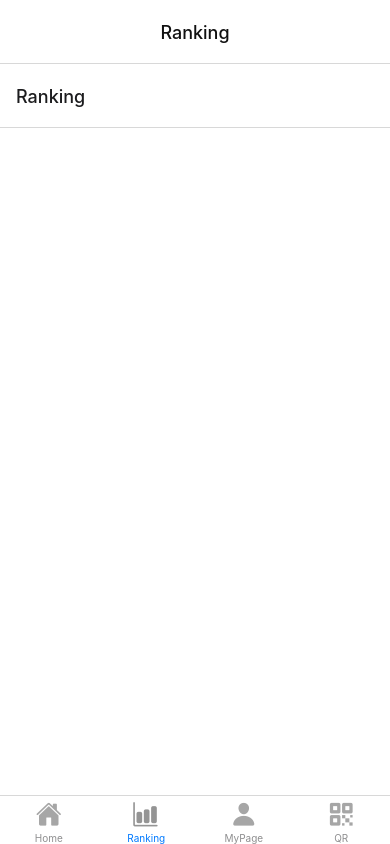
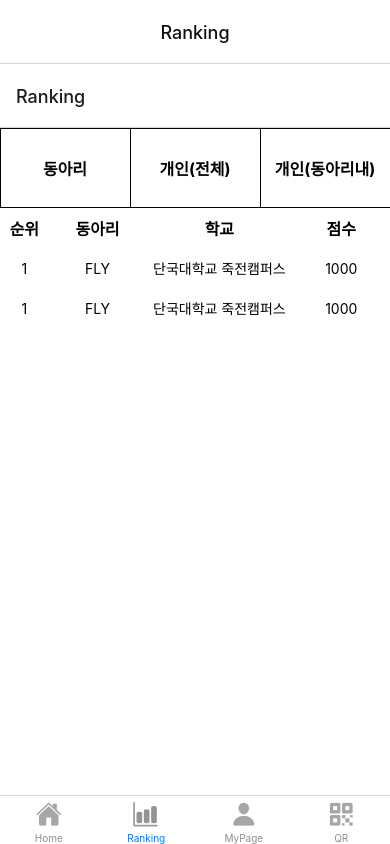
Before and after one commit to Exercise-club-project/front, a React Native app: screen /Ranking in a window 390 px wide. Built offline with nearby package versions, Linux system fonts and the light colour scheme.

Commit message:
Ranking.js 디자인 완성

```diff
--- a/src/screens/Ranking.js
+++ b/src/screens/Ranking.js
@@ -1,4 +1,6 @@
 import React from 'react';
+import { ScrollView } from 'react-native-gesture-handler';
+import { StyleSheet, Text, View } from "react-native";
 import styled from 'styled-components/native';
 
 const Container = styled.View`
@@ -9,6 +11,135 @@ const Container = styled.View`
   padding: 0 20px;
 `;
 const Ranking = () =>{
-    return <Container></Container>
+    return (
+    <View style={style.container}>
+
+      <View style={style.header}>
+        <View style={style.headercontainer}>
+          <Text style={style.headertext}>동아리</Text>
+        </View>
+        <View style={style.headercontainer}>
+          <Text style={style.headertext}>개인(전체)</Text>
+        </View>
+        <View style={style.headercontainer}>
+          <Text style={style.headertext}>개인(동아리내)</Text>
+        </View>
+      </View>
+
+      <View style={style.tabletop}>
+        <View style={{flex:1,alignItems: 'center', justifyContent: 'center',}}>
+          <Text style={style.tabletoptext}>순위</Text>
+        </View>
+        <View style={{flex:2, alignItems: 'center', justifyContent: 'center',}}>
+          <Text style={style.tabletoptext}>동아리</Text>
+        </View>
+        <View style={{flex:3, alignItems: 'center', justifyContent: 'center',}}>
+          <Text style={style.tabletoptext}>학교</Text>
+        </View>
+        <View style={{flex:2, alignItems: 'center', justifyContent: 'center',}}>
+          <Text style={style.tabletoptext}>점수</Text>
+        </View>
+      </View>
+
+      <ScrollView style={{backgroundColor: 'white',}}>
+        <View style={style.tablerow}>
+          <View style={style.tablenum}>
+            <Text>1</Text>
+          </View>
+          <View style={style.tablename}>
+            <Text>FLY</Text>
+          </View>
+          <View style={style.tableschool}>
+            <Text>단국대학교 죽전캠퍼스</Text>
+          </View>
+          <View style={style.tablescore}>
+            <Text>1000</Text>
+          </View>
+        </View>
+        <View style={style.tablerow}>
+          <View style={style.tablenum}>
+            <Text>1</Text>
+          </View>
+          <View style={style.tablename}>
+            <Text>FLY</Text>
+          </View>
+          <View style={style.tableschool}>
+            <Text>단국대학교 죽전캠퍼스</Text>
+          </View>
+          <View style={style.tablescore}>
+            <Text>1000</Text>
+          </View>
+        </View>
+      </ScrollView>
+    </View>
+    );
 }
+
+const style = StyleSheet.create({
+  container: {
+    flex: 1,
+    backgroundColor: 'black',
+    justifyContent: 'space-between'
+  },
+  header: {
+    height: 80,
+    flexDirection: 'row',
+  },
+  headercontainer: {
+    flex: 1,
+    margin: 0.5,
+    marginTop: 1,
+    marginBottom: 1,
+    backgroundColor: 'white',
+    alignItems: 'center',
+    justifyContent: 'center',
+  },
+  headertext: {
+    fontSize: 16,
+    fontWeight: 'bold',
+    color: 'black',
+  },
+  tabletop: {
+    height: 40,
+    backgroundColor: 'white',
+    flexDirection: 'row',
+    justifyContent: 'space-between',
+  },
+  tabletopcontainer: {
+    flex: 1,
+    alignItems: 'center',
+    justifyContent: 'center',
+  },
+  tabletoptext: {
+    fontSize: 16,
+    fontWeight: 'bold',
+    color: 'black',
+  },
+  tablerow: {
+    height: 40,
+    flexDirection: 'row',
+    backgroundColor: 'white',
+  },
+  tablenum: {
+    flex:1,
+    alignItems: 'center',
+    justifyContent: 'center',
+  },
+  tablename: {
+    flex:2,
+    alignItems: 'center',
+    justifyContent: 'center',
+  },
+  tableschool: {
+    flex:3,
+    alignItems: 'center',
+    justifyContent: 'center',
+  },
+  tablescore: {
+    flex:2,
+    alignItems: 'center',
+    justifyContent: 'center',
+  }
+});
+
 export default Ranking;
```
